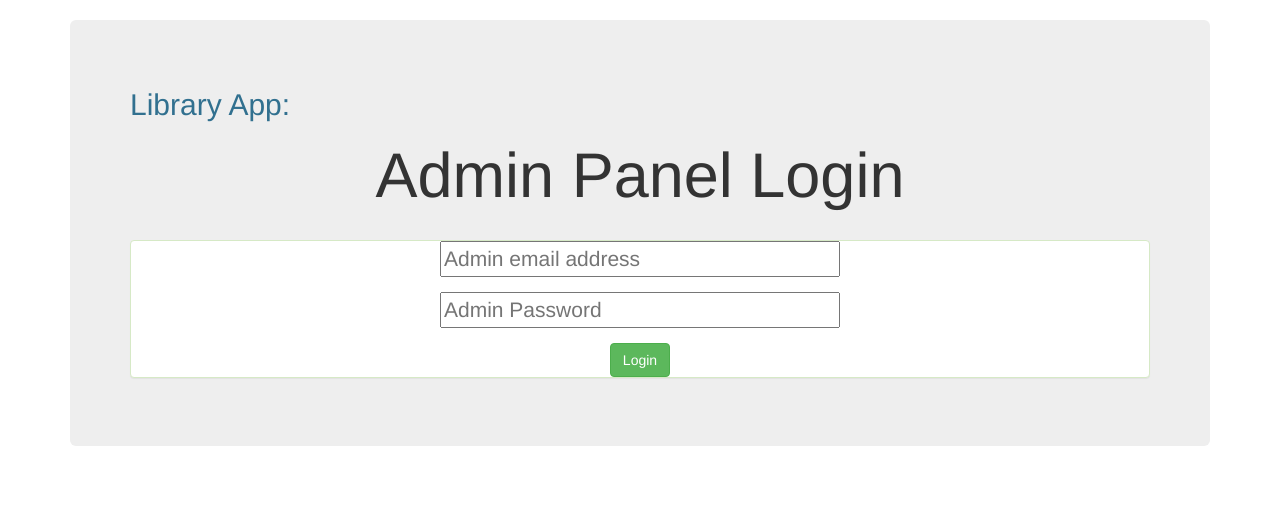
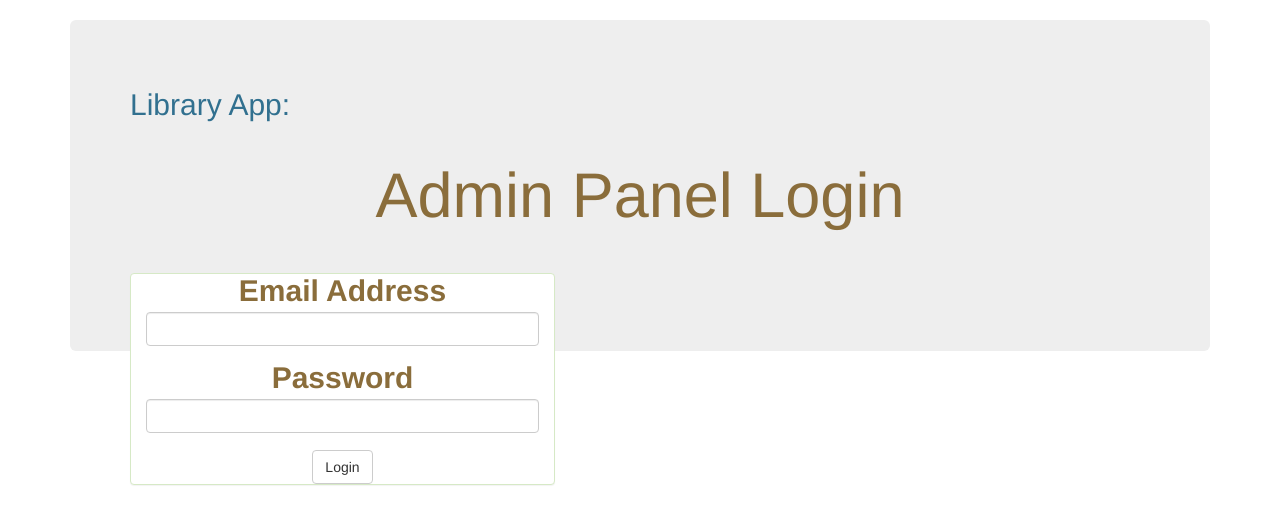
Before and after one commit to Antoh1/Library_app, a Flask app: page /admin_login in a window 1280 px wide. Shown: the part 50-574 px from the top of the page. Run offline with Flask 2, Linux system fonts and the light colour scheme; parts of the project's set-up code (start-up, migrations or seed data) failed here and were passed over; some libraries are stand-ins or nearby versions.

Commit message:
Changed administrator dashboard view

```diff
--- a/app/templates/admin_login.html
+++ b/app/templates/admin_login.html
@@ -1,16 +1,10 @@
 {% extends 'base.html'%}
 {% block title %}Library_app | Admin Login{% endblock %}
 {% block page_content %}
+<div class="page-header text-warning waves-effect waves-light">
 <h1>Admin Panel Login</h1><br>
-<div class="container panel panel-success margin-top">
-    <form method="POST" action="" accept-charset="UTF-8" role="form">
-    	{{ form.csrf_token }}
-    	<div>
-    		<p>{{form.email(size=30, placeholder='Admin email address')}}</p>
-    		<p>{{form.password(size=30, placeholder='Admin Password')}}</p>
-    		<button type="submit" class="btn btn-success">Login</button>
-    	</div>
-
-	</form>
+<div class=" col-md-5 container panel panel-success margin-top">
+    	{{ wtf.quick_form(form) }}
+</div>
 </div>
 {% endblock %}
```
